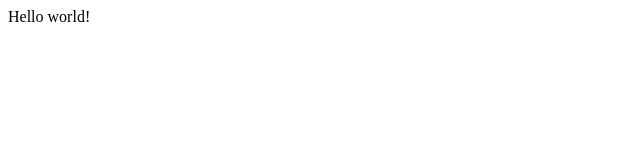
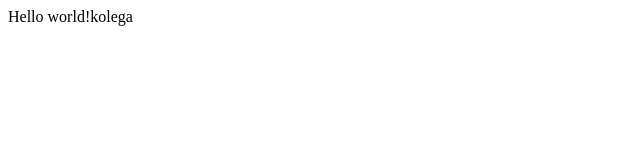
Before and after one commit to lma256/GitTutorial, a plain HTML site: page index.html in a window 1280 px wide. Shown: the full height of the page, 0-640 px from the left. Drawn offline with Linux system fonts and the light colour scheme.

Commit message:
zmoany_kolegi

```diff
--- a/index.html
+++ b/index.html
@@ -6,7 +6,7 @@
         <title>Git tutorial</title>
     </head>
     <body>
-        Hello world!
+        Hello world!kolega
     </body>
 
 </html>
```
